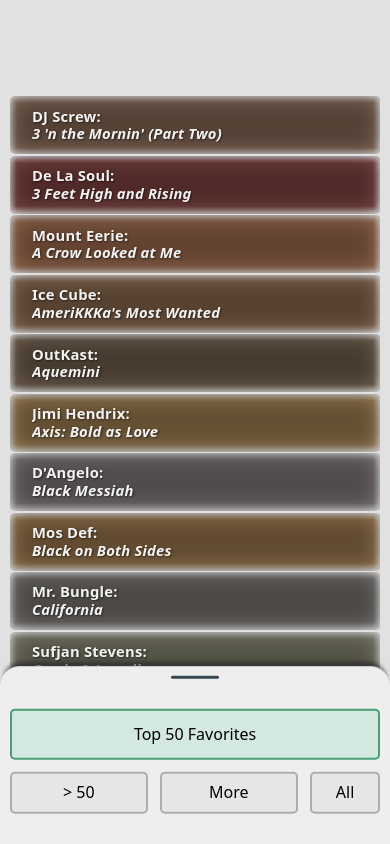
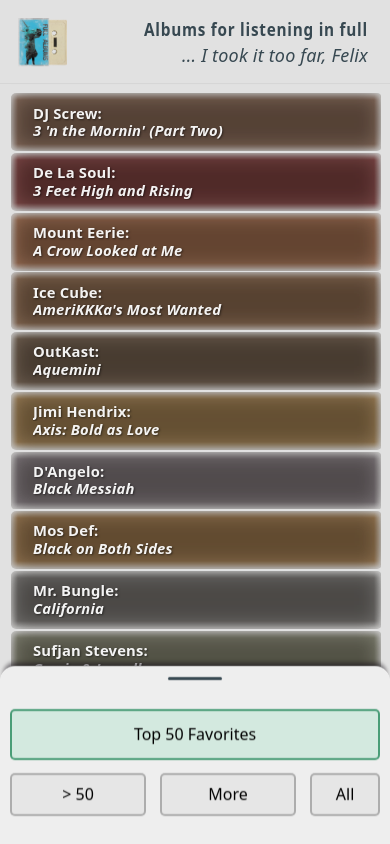
Before and after one commit to adammxfld/album-library, a React (Vite) app: page / in a window 390 px wide. Shown: the top 844 px of the page. Built offline with nearby package versions, Linux system fonts and the light colour scheme.

Commit message:
Adds TopNav Logo and responsive behaviors.

```diff
--- a/src/App.tsx
+++ b/src/App.tsx
@@ -1,6 +1,7 @@
 import AlbumList from './components/AlbumList.js'
 import AlbumSpotlight from './components/AlbumSpotlight.js'
 import Filters from './components/Filters.tsx'
+import TopNav from './components/TopNav.tsx'
 import { albums, type Album } from "./albums_data.ts";
 import { useState } from 'react';
 import { useAlbumFilters } from './hooks/useAlbumFilters.ts';
@@ -18,6 +19,7 @@
 
   return (
     <>
+      <TopNav />
       <AlbumSpotlight album={selectedAlbum} onClose={() => setSelectedAlbum(null)} />
       <AlbumList albums={filteredAlbums} onSelectAlbum={setSelectedAlbum} />
       <Filters
--- a/src/components/AlbumList.scss
+++ b/src/components/AlbumList.scss
@@ -67,7 +67,7 @@
   width: 95vw;
   max-width: 500px;
   padding-inline: 0.6em;
-  padding-top: calc(var(--padding-top) + 0.75em);
+  padding-top: calc(var(--padding-top) + 0.5em);
   padding-bottom: calc(var(--closed-nav-height) + 0.75em);
   container-type: inline-size;
 }
@@ -188,4 +188,5 @@
 }
 .copy-album {
   margin-bottom: 0.25em;
+  font-style: italic;
 }
--- a/src/components/AlbumList.tsx
+++ b/src/components/AlbumList.tsx
@@ -25,7 +25,7 @@
                 <span>{album.artist}:</span>
               </div>
               <div className="copy-album">
-                <i>{album.title}</i>
+                <cite>{album.title}</cite>
               </div>
           </li>
         ))}
--- a/src/components/Filters.scss
+++ b/src/components/Filters.scss
@@ -13,9 +13,9 @@
     transition: transform var(--nav-transition-duration) ease;
     touch-action: none;
     user-select: none;
-    border-top-left-radius: 20px;
-    border-top-right-radius: 20px;
-    border-top: 1px solid rgba(175, 175, 175, 0.065);
+    border-top-left-radius: 15px;
+    border-top-right-radius: 15px;
+    border-top: 1px solid rgb(255 255 255 / 5%);
     box-shadow: rgba(25, 19, 27, 0.5) 0 -6px 4px -4px, rgba(25, 19, 27, 0.25) 0 -8px 4px -4px;
 
     div,
--- /dev/null
+++ b/src/components/TopNav.scss
@@ -0,0 +1,87 @@
+header {
+  position: fixed;
+  top: 0;
+  left: 0;
+  right: 0;
+  height: 10vh;
+  z-index: 2;
+  display: flex;
+  flex-flow: row nowrap;
+  background-color: var(--bg);
+  box-sizing: border-box;
+  border-bottom: 1px solid rgb(255 255 255 / 5%);
+  box-shadow: var(--shadow);
+}
+
+.logo {
+  position: fixed;
+  top: 0;
+  left: 0;
+  height: 10vh;
+  width: auto;
+  box-sizing: border-box;
+  padding: 1em;
+  transition: transform 0.15s ease-in-out;
+  transform-origin: 0 0;
+  -webkit-touch-callout: none;
+  user-select: none;
+  -webkit-user-select: none;
+
+  &:active {
+    transform: scale(4);
+  }
+}
+
+.intro {
+  display: flex;
+  flex-direction: column;
+  justify-content: center;
+  margin: 0 auto;
+  width: 95vw;
+  max-width: calc(500px - 1.5em);
+  padding-inline: 1.25em;
+  padding-block: 0.5em;
+  align-items: end;
+  p {
+    align-content: start;
+  }
+}
+
+.headline {
+  font-size: 0.85em;
+  font-weight: 600;
+  letter-spacing: 0.75px;
+  display: inline-block;
+  transform: scaleY(1.15);
+}
+.subtext {
+  text-align: end;
+  font-size: 1em;
+  font-weight: 300;
+  transform: scaleY(1.05);
+  font-style: italic;
+}
+
+@media (prefers-color-scheme: light) {
+    header {
+      border-bottom: 1px solid rgb(0 0 0 / 5%);
+    }
+}
+
+@media (min-width: 400px) {
+    .headline {
+      font-size: clamp(1em, calc(11.6522px + 1.087vw), 1.25em);
+    }
+}
+
+@media (min-width: 768px) {
+    .logo {
+      padding: 0.5em;
+    }
+    .intro {
+      margin-inline: auto;
+    }
+    .subtext {
+      font-size: 1em;
+    }
+}
--- /dev/null
+++ b/src/components/TopNav.tsx
@@ -0,0 +1,24 @@
+import logoCassette from "../assets/logo-cassette.png";
+import "./TopNav.scss";
+
+function TopNav() {
+  return (
+    <header className="top-nav">
+      <img
+        className="logo"
+        src={logoCassette}
+        alt="Cassette logo"
+        draggable={false}
+        onContextMenu={(e) => e.preventDefault()}
+      />
+      <div className="intro">
+      <p className="headline">
+        Albums for listening in full
+      </p>
+      <p className="subtext">... I took it too far, Felix</p>
+      </div>
+    </header>
+  );
+}
+
+export default TopNav;
--- a/src/index.css
+++ b/src/index.css
@@ -27,10 +27,6 @@
   text-rendering: optimizeLegibility;
   -webkit-font-smoothing: antialiased;
   -moz-osx-font-smoothing: grayscale;
-
-  @media (max-width: 1024px) {
-    font-size: 16px;
-  }
 }
 
 @media (prefers-color-scheme: light) {
```
Also changed, not shown: src/assets/logo-cassette.png (added).
